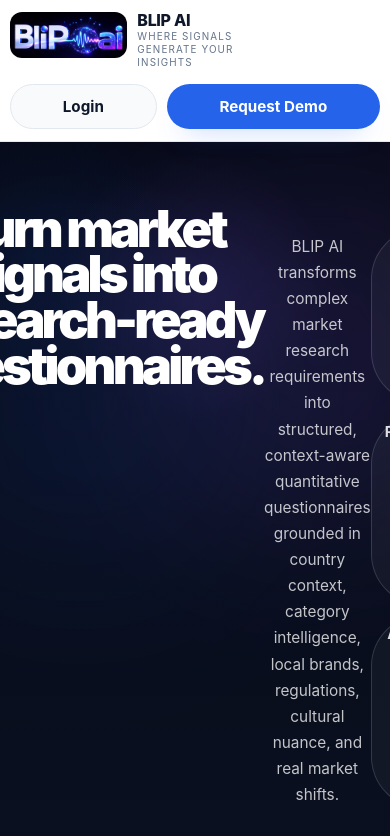
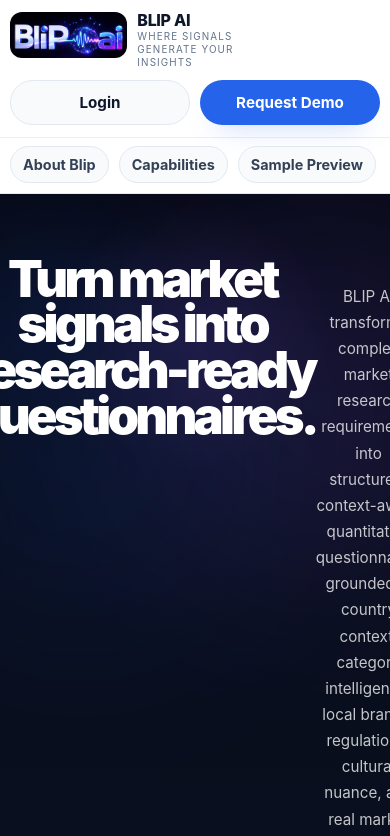
Before and after one commit to aneeshlaiwala/blip-ai-landing-page-eg, a React (Vite) app: page / in a window 390 px wide. Shown: the top 836 px of the page. Built offline with nearby package versions, Linux system fonts and the light colour scheme.

Commit message:
Add files via upload

```diff
--- a/src/App.jsx
+++ b/src/App.jsx
@@ -12,7 +12,7 @@ const capabilities = [
   },
   {
     title: 'Analysis-ready design',
-    text: 'Questions are aligned to segmentation, driver analysis, regression, clustering, and cross-tab use cases.',
+    text: 'Questions are aligned to segmentation, driver analysis, regression, clustering, and cross-tab needs.',
   },
   {
     title: 'Export-ready output',
@@ -76,6 +76,14 @@ const pricingPlans = [
   },
 ]
 
+const navItems = [
+  ['About Blip', '#about'],
+  ['Capabilities', '#capabilities'],
+  ['Sample Preview', '#sample'],
+  ['Future Blips', '#future'],
+  ['Pricing', '#pricing'],
+]
+
 export default function App() {
   return (
     <div className="page">
@@ -89,17 +97,25 @@ export default function App() {
             </div>
           </a>
 
-          <nav className="nav">
-            <a href="#about">About Blip</a>
-            <a href="#capabilities">Capabilities</a>
-            <a href="#sample">Sample Preview</a>
-            <a href="#future">Future Blips</a>
-            <a href="#pricing">Pricing</a>
+          <nav className="nav desktop-nav">
+            {navItems.map(([label, href]) => (
+              <a key={label} href={href}>{label}</a>
+            ))}
           </nav>
 
           <div className="nav-actions">
             <a className="btn btn-soft" href="#login">Login</a>
             <a className="btn btn-primary" href="#contact">Request Demo</a>
+          </div>
+        </div>
+
+        <div className="mobile-nav-wrap">
+          <div className="container">
+            <nav className="mobile-nav" aria-label="Mobile section navigation">
+              {navItems.map(([label, href]) => (
+                <a key={label} href={href}>{label}</a>
+              ))}
+            </nav>
           </div>
         </div>
       </header>
@@ -112,11 +128,6 @@ export default function App() {
           <p>
             BLIP AI transforms complex market research requirements into structured, context-aware quantitative questionnaires grounded in country context, category intelligence, local brands, regulations, cultural nuance, and real market shifts.
           </p>
-          <div className="hero-pills">
-            <span>Country-aware</span>
-            <span>Research-grade logic</span>
-            <span>Analysis-ready design</span>
-          </div>
         </div>
       </section>
 
--- a/src/index.css
+++ b/src/index.css
@@ -3,7 +3,6 @@
   --text: #0f172a;
   --muted: #64748b;
   --line: #e2e8f0;
-  --soft: #f7fbff;
   --blue: #2563eb;
   --blue-dark: #1d4ed8;
   --dark: #070b18;
@@ -28,7 +27,7 @@ iframe { border: 0; }
   position: sticky;
   top: 0;
   z-index: 60;
-  background: rgba(255,255,255,.92);
+  background: rgba(255,255,255,.94);
   backdrop-filter: blur(14px);
   border-bottom: 1px solid rgba(226,232,240,.9);
 }
@@ -36,7 +35,7 @@ iframe { border: 0; }
   display: flex;
   align-items: center;
   justify-content: space-between;
-  gap: 24px;
+  gap: 20px;
   padding: 16px 0;
 }
 .brand {
@@ -51,6 +50,7 @@ iframe { border: 0; }
   object-fit: contain;
   border-radius: 12px;
 }
+.brand-copy { min-width: 0; }
 .brand-name {
   font-size: 1.1rem;
   font-weight: 800;
@@ -76,6 +76,29 @@ iframe { border: 0; }
   display: flex;
   gap: 12px;
   align-items: center;
+}
+.mobile-nav-wrap {
+  display: none;
+  border-top: 1px solid rgba(226,232,240,.7);
+}
+.mobile-nav {
+  display: flex;
+  gap: 10px;
+  overflow-x: auto;
+  padding: 10px 0 12px;
+  scrollbar-width: none;
+}
+.mobile-nav::-webkit-scrollbar { display: none; }
+.mobile-nav a {
+  flex: 0 0 auto;
+  white-space: nowrap;
+  padding: 10px 14px;
+  border-radius: 999px;
+  background: #f8fafc;
+  border: 1px solid #e2e8f0;
+  color: #334155;
+  font-weight: 700;
+  font-size: .94rem;
 }
 
 .btn {
@@ -171,30 +194,12 @@ iframe { border: 0; }
   font-size: 1.24rem;
   line-height: 1.82;
 }
-.hero-pills {
-  display: flex;
-  justify-content: center;
-  gap: 12px;
-  flex-wrap: wrap;
-  margin-top: 30px;
-}
-.hero-pills span {
-  padding: 10px 16px;
-  border-radius: 999px;
-  border: 1px solid rgba(255,255,255,.14);
-  background: rgba(255,255,255,.04);
-  color: rgba(255,255,255,.86);
-  font-weight: 700;
-}
 
 .two-col {
   display: grid;
   grid-template-columns: .95fr 1.05fr;
   gap: 34px;
   align-items: start;
-}
-.two-col.reverse {
-  grid-template-columns: 1.05fr .95fr;
 }
 .section-copy, .section-head {
   max-width: 760px;
@@ -238,9 +243,7 @@ iframe { border: 0; }
 }
 .light-text p { color: rgba(255,255,255,.76); }
 
-.about-layout {
-  align-items: center;
-}
+.about-layout { align-items: center; }
 .about-panel {
   display: grid;
   grid-template-columns: repeat(2, minmax(0,1fr));
@@ -286,9 +289,7 @@ iframe { border: 0; }
 }
 .capability-card p { color: rgba(255,255,255,.76); }
 
-.process-layout {
-  align-items: start;
-}
+.process-layout { align-items: start; }
 .process-panel {
   display: grid;
   gap: 16px;
@@ -342,7 +343,6 @@ iframe { border: 0; }
 }
 .sample-title { font-size: 1.15rem; font-weight: 800; }
 .sample-subtitle { color: rgba(255,255,255,.68); margin-top: 4px; }
-
 .sample-boxes {
   display: grid;
   grid-template-columns: repeat(2, minmax(0,1fr));
@@ -365,7 +365,6 @@ iframe { border: 0; }
   margin-bottom: 8px;
 }
 .sample-box strong { font-size: 1rem; }
-
 .sample-points {
   display: grid;
   gap: 12px;
@@ -396,7 +395,6 @@ iframe { border: 0; }
   gap: 14px;
   margin-top: 22px;
 }
-
 .browser {
   background: rgba(255,255,255,.96);
   border-radius: 28px;
@@ -440,7 +438,6 @@ iframe { border: 0; }
   line-height: 1.26;
 }
 .future-card p { color: rgba(255,255,255,.78); }
-
 .partner-panel {
   margin-top: 26px;
   padding: 28px;
@@ -533,17 +530,16 @@ iframe { border: 0; }
   margin-top: 28px;
 }
 
-
 @media (max-width: 1100px) {
-  .nav {
-    display: none;
-  }
+  .desktop-nav { display: none; }
+  .mobile-nav-wrap { display: block; }
   .topbar-inner {
     flex-wrap: wrap;
+    gap: 14px;
   }
   .nav-actions {
     width: 100%;
-    justify-content: flex-end;
+    justify-content: flex-start;
   }
   .two-col,
   .sample-layout {
@@ -552,111 +548,65 @@ iframe { border: 0; }
   .capability-grid,
   .future-grid,
   .pricing-grid {
-    grid-template-columns: repeat(2, minmax(0, 1fr));
+    grid-template-columns: repeat(2, minmax(0,1fr));
   }
-  .process-copy {
-    position: static;
-  }
-  .partner-panel {
-    flex-direction: column;
-    align-items: flex-start;
-  }
-  .hero h1 {
-    max-width: 14ch;
-  }
+  .process-copy { position: static; }
+  .partner-panel { flex-direction: column; align-items: flex-start; }
 }
 
 @media (max-width: 768px) {
-  .container {
-    width: min(1180px, calc(100% - 24px));
-  }
-
-  .topbar-inner {
-    gap: 14px;
-    padding: 12px 0;
-  }
-
+  .container { width: min(1180px, calc(100% - 24px)); }
+  .topbar-inner { padding: 12px 0; }
   .brand {
     gap: 10px;
     align-items: flex-start;
   }
-
-  .brand-logo {
-    height: 52px;
-  }
-
-  .brand-copy {
-    min-width: 0;
-  }
-
-  .brand-name {
-    font-size: 1rem;
-    line-height: 1.1;
-  }
-
+  .brand-logo { height: 52px; }
+  .brand-name { font-size: 1rem; line-height: 1.1; }
   .brand-tagline {
-    font-size: 0.66rem;
-    letter-spacing: 0.11em;
+    font-size: .66rem;
+    letter-spacing: .11em;
     line-height: 1.35;
     max-width: 180px;
   }
-
   .nav-actions {
-    width: 100%;
     gap: 10px;
-    justify-content: flex-start;
   }
-
   .nav-actions .btn {
-    padding: 12px 16px;
-    font-size: 0.95rem;
+    flex: 1 1 0;
+    padding: 12px 14px;
+    font-size: .95rem;
   }
-
-  .section {
-    padding: 62px 0;
+  .mobile-nav {
+    padding: 8px 0 10px;
   }
-
+  .mobile-nav a {
+    font-size: .9rem;
+    padding: 9px 12px;
+  }
+  .section { padding: 62px 0; }
   .hero {
-    padding: 74px 0 68px;
+    padding: 72px 0 66px;
   }
-
   .hero h1 {
-    font-size: clamp(3.2rem, 14vw, 4.8rem);
+    font-size: clamp(3rem, 14vw, 4.6rem);
     max-width: none;
   }
-
   .hero p {
-    font-size: 1.02rem;
-    line-height: 1.7;
+    font-size: 1rem;
+    line-height: 1.72;
     max-width: 100%;
   }
-
-  .hero-pills {
-    gap: 10px;
-    margin-top: 22px;
-  }
-
-  .hero-pills span {
-    font-size: 0.92rem;
-    padding: 9px 13px;
-  }
-
   .section-label {
     min-height: 58px;
     padding: 14px 24px;
     font-size: clamp(1.55rem, 5.6vw, 2.1rem);
   }
-
   .section h2 {
     font-size: clamp(2.6rem, 11vw, 4.2rem);
-    line-height: 0.96;
+    line-height: .96;
   }
-
-  .section p {
-    font-size: 1rem;
-    line-height: 1.75;
-  }
-
+  .section p { font-size: 1rem; line-height: 1.75; }
   .about-panel,
   .capability-grid,
   .future-grid,
@@ -664,97 +614,53 @@ iframe { border: 0; }
   .sample-boxes {
     grid-template-columns: 1fr;
   }
-
+  .about-panel,
   .capability-card,
   .future-card,
   .price-card,
   .sample-sidebar,
   .browser,
-  .about-panel,
   .process-card {
     border-radius: 22px;
   }
-
   .sample-actions,
   .final-actions {
     flex-direction: column;
     align-items: stretch;
   }
-
   .sample-actions .btn,
   .final-actions .btn,
   .partner-panel .btn {
     width: 100%;
   }
-
-  .sample-frame {
-    height: 520px;
-  }
-
-  .partner-panel {
-    padding: 22px;
-  }
-
-  .partner-panel h3 {
-    font-size: 1.3rem;
-  }
+  .sample-frame { height: 520px; }
 }
 
 @media (max-width: 480px) {
-  .container {
-    width: calc(100% - 20px);
-  }
-
-  .brand-logo {
-    height: 46px;
-  }
-
+  .container { width: calc(100% - 20px); }
+  .brand-logo { height: 46px; }
   .brand-tagline {
     max-width: 150px;
-    font-size: 0.62rem;
+    font-size: .62rem;
   }
-
-  .nav-actions {
-    width: 100%;
+  .topbar-inner {
+    gap: 10px;
   }
-
-  .nav-actions .btn {
-    flex: 1 1 auto;
+  .hero {
+    padding: 62px 0 56px;
   }
-
-  .hero {
-    padding: 64px 0 58px;
+  .hero h1 {
+    font-size: clamp(2.6rem, 13vw, 3.8rem);
   }
-
-  .hero h1 {
-    font-size: clamp(2.8rem, 13vw, 4rem);
-  }
-
-  .hero p {
-    font-size: 0.96rem;
-  }
-
-  .hero-pills span {
-    width: 100%;
-    justify-content: center;
-    text-align: center;
-  }
-
-  .section {
-    padding: 54px 0;
-  }
-
+  .hero p { font-size: .95rem; }
+  .section { padding: 54px 0; }
   .section-label {
     min-height: 54px;
     padding: 12px 20px;
-    font-size: clamp(1.45rem, 6vw, 1.9rem);
+    font-size: clamp(1.4rem, 6vw, 1.85rem);
   }
-
   .section h2 {
-    font-size: clamp(2.3rem, 10.5vw, 3.6rem);
+    font-size: clamp(2.2rem, 10.5vw, 3.5rem);
   }
-
-  .sample-frame {
-    height: 460px;
-  }
+  .sample-frame { height: 460px; }
 }
```
